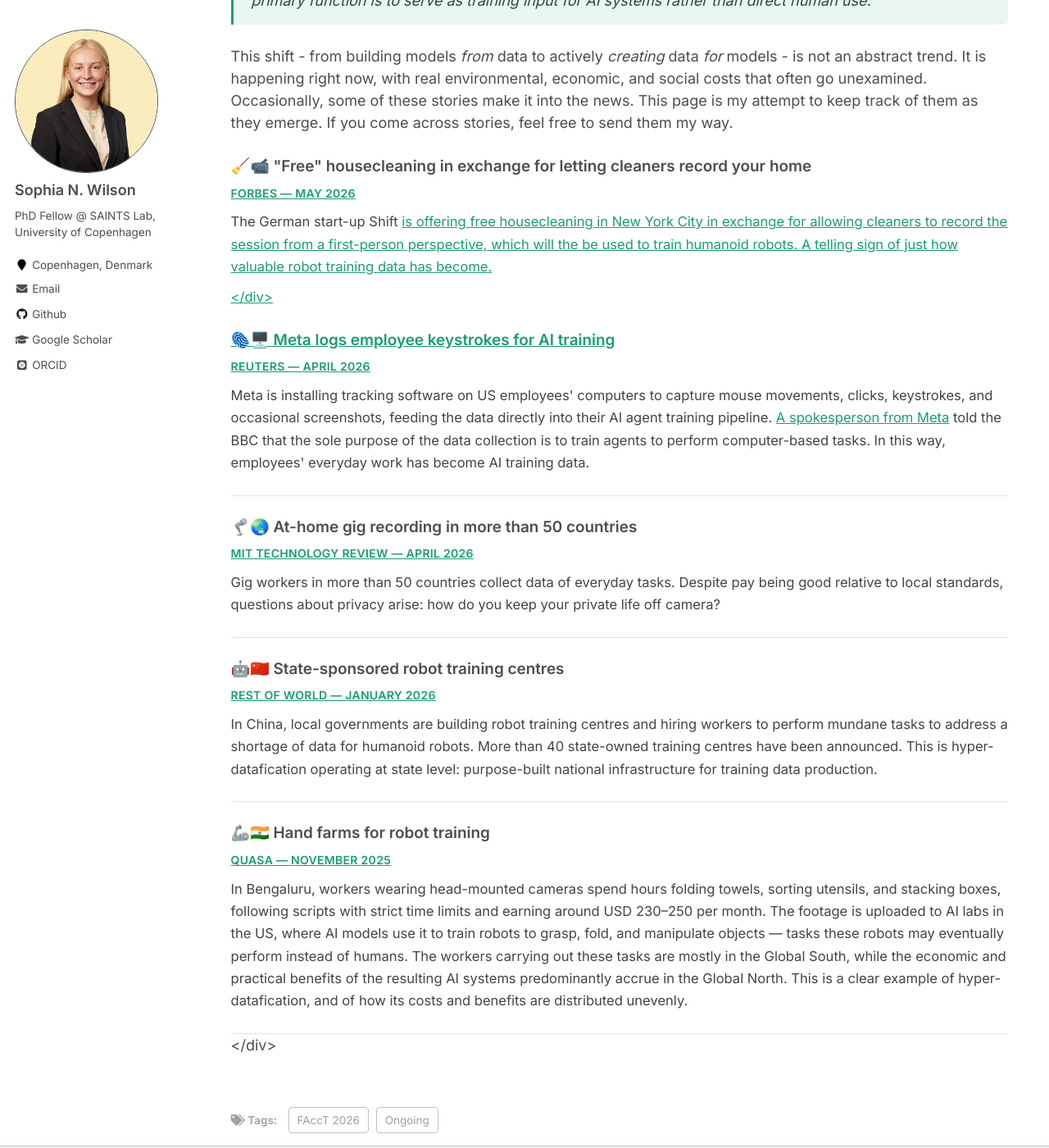
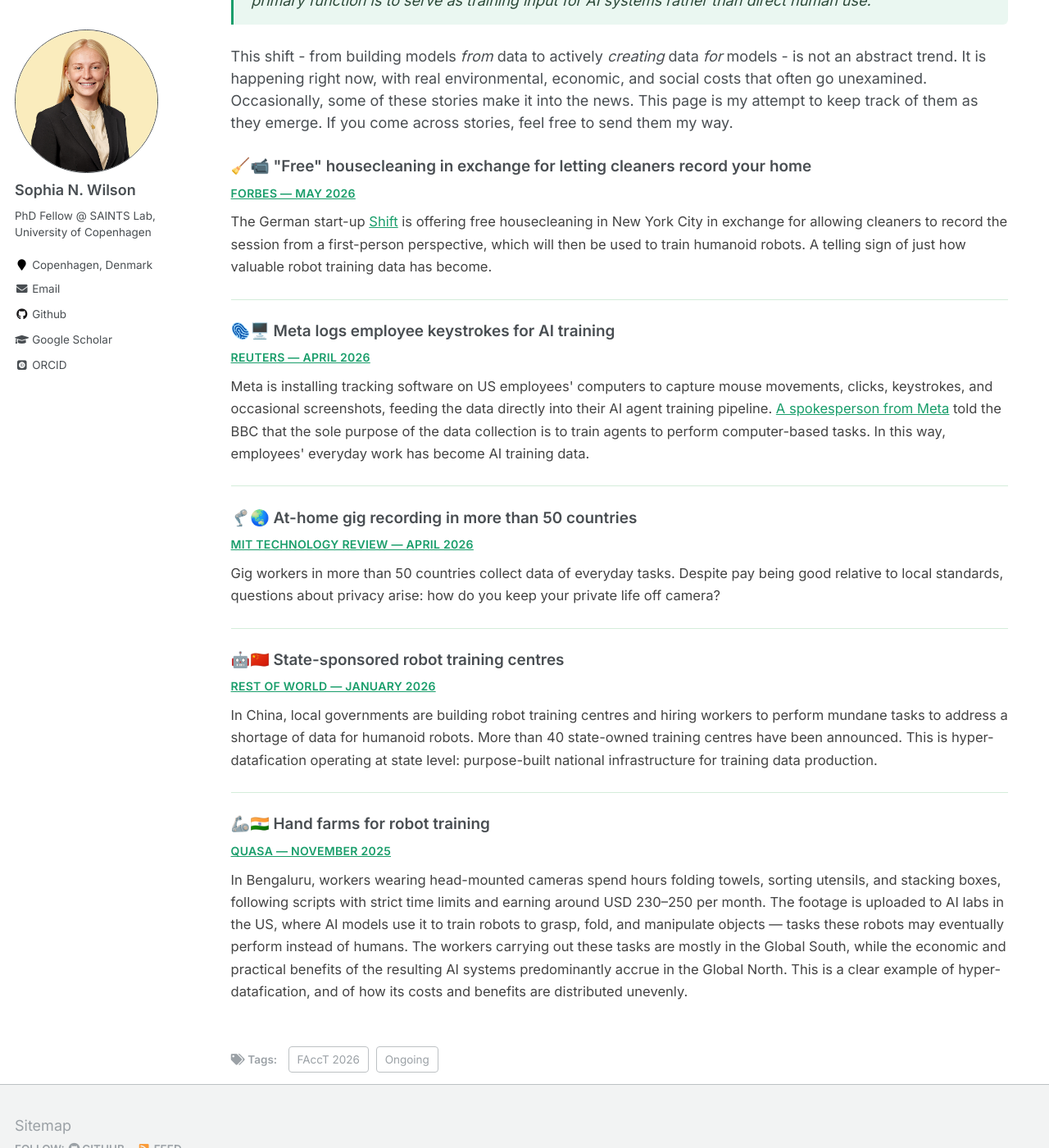
Before and after one commit to sophiawilson18/sophiawilson18.github.io, a Jekyll site: the page built from _projects/hyper-datafication.md, in a window 1280 px wide and 1400 px high, scrolled down 405 px. Shown: the whole window at 82% size. Built offline with Jekyll 4.4.1, drawn with Linux system fonts in a browser that asks for light colours; some web fonts are replaced.

Commit message:
fixed syntax

```diff
--- a/_projects/hyper-datafication.md
+++ b/_projects/hyper-datafication.md
@@ -14,8 +14,8 @@
 <div class="news-tracker">
 
 <div class="news-item">
-<h3>🧹📹 "Free" housecleaning in exchange for letting cleaners record your home</h3>  <a class="news-source" href="https://www.forbes.com/sites/johnkoetsier/2026/05/29/you-can-get-your-home-cleaned-for-free-if-you-let-robots-watch/">Forbes — May 2026</a>
-<p>The German start-up Shift <a href="https://www.shiftapp.nyc/">is offering free housecleaning in New York City in exchange for allowing cleaners to record the session from a first-person perspective, which will the be used to train humanoid robots. A telling sign of just how valuable robot training data has become.<p>
+<h3>🧹📹 "Free" housecleaning in exchange for letting cleaners record your home</h3> <a class="news-source" href="https://www.forbes.com/sites/johnkoetsier/2026/05/29/you-can-get-your-home-cleaned-for-free-if-you-let-robots-watch/">Forbes — May 2026</a>
+<p>The German start-up <a href="https://www.shiftapp.nyc/">Shift</a> is offering free housecleaning in New York City in exchange for allowing cleaners to record the session from a first-person perspective, which will then be used to train humanoid robots. A telling sign of just how valuable robot training data has become.</p>
 </div>
 
 <div class="news-item">
```
